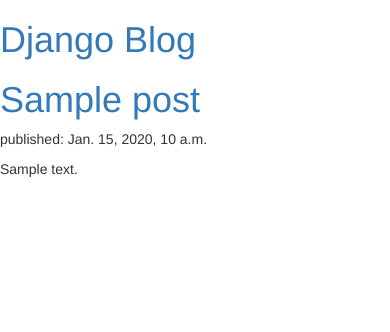
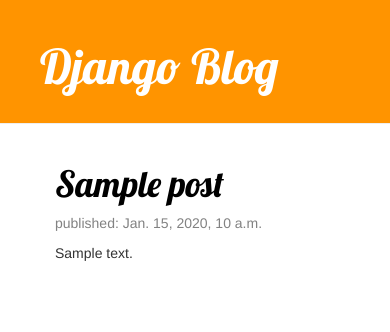
Before and after one commit to MakoReactor/myfirstblog, a Django app: template blog/templates/blog/post_list.html in a window 390 px wide. Shown: the top 332 px of the page. Run offline with Django 3.2, Linux system fonts and the light colour scheme; the template is opened without the code that fills it: values that come from a table or form of the project are taken from there, others are empty; tables that the repository leaves empty hold one stand-in row (values such as "Sample post"); some libraries are stand-ins or nearby versions.

Commit message:
add css to blog

```diff
--- a/blog/static/css/blog.css
+++ b/blog/static/css/blog.css
@@ -1,3 +1,46 @@
-h1 a {
-    color:#FCA205;
+.page-header {
+    background-color: #ff9400;
+    margin-top: 0;
+    padding: 20px 20px 20px 40px;
 }
+
+.page-header h1, .page-header h1 a, .page-header h1 a:visited, .page-header h1 a:active {
+    color: #ffffff;
+    font-size: 36pt;
+    text-decoration: none;
+}
+
+.content {
+    margin-left: 40px;
+}
+
+h1, h2, h3, h4 {
+    font-family: 'Lobster', cursive;
+}
+
+.date {
+    color: #828282;
+}
+
+.save {
+    float: right;
+}
+
+.post-form textarea, .post-form input {
+    width: 100%;
+}
+
+.top-menu, .top-menu:hover, .top-menu:visited {
+    color: #ffffff;
+    float: right;
+    font-size: 26pt;
+    margin-right: 20px;
+}
+
+.post {
+    margin-bottom: 70px;
+}
+
+.post h1 a, .post h1 a:visited {
+    color: #000000;
+}
--- a/blog/templates/blog/post_list.html
+++ b/blog/templates/blog/post_list.html
@@ -1,24 +1,32 @@
+{% load staticfiles %}
 <html>
     <head>
+        <title>Django Blog</title>
         <link rel="stylesheet" href="//maxcdn.bootstrapcdn.com/bootstrap/3.2.0/css/bootstrap.min.css">
-<link rel="stylesheet" href="//maxcdn.bootstrapcdn.com/bootstrap/3.2.0/css/bootstrap-theme.min.css">
-        <title>Django blog</title>
+        <link rel="stylesheet" href="//maxcdn.bootstrapcdn.com/bootstrap/3.2.0/css/bootstrap-theme.min.css">
+        <link href="//fonts.googleapis.com/css?family=Lobster&subset=latin,latin-ext" rel="stylesheet" type="text/css">
+        <link rel="stylesheet" href="{% static 'css/blog.css' %}">
     </head>
     <body>
-        <div>
-            <h1><a href="">Django Blog</a></h1>
+        <div class="page-header">
+            <h1><a href="/">Django Blog</a></h1>
         </div>
 
-
-        {% for post in posts %}
-        <div>
-            <h1> <a href="">{{ post.title }}</a> </h1>
-            <p>published: {{ post.published_date }}</p>
-
-            <p> {{ post.text|linebreaksbr }} </p>
+        <div class="content container">
+            <div class="row">
+                <div class="col-md-8">
+                    {% for post in posts %}
+                        <div class="post">
+                        <h1><a href="">{{ post.title }}</a></h1>
+                            <div class="date">
+                                <p>published: {{ post.published_date }}</p>
+                            </div>
+                    <p>{{ post.text|linebreaksbr }}</p>
+                </div>
+            {% endfor %}
         </div>
-        {% endfor %}
-
+    </div>
+</div>
 
 
     </body>
```
